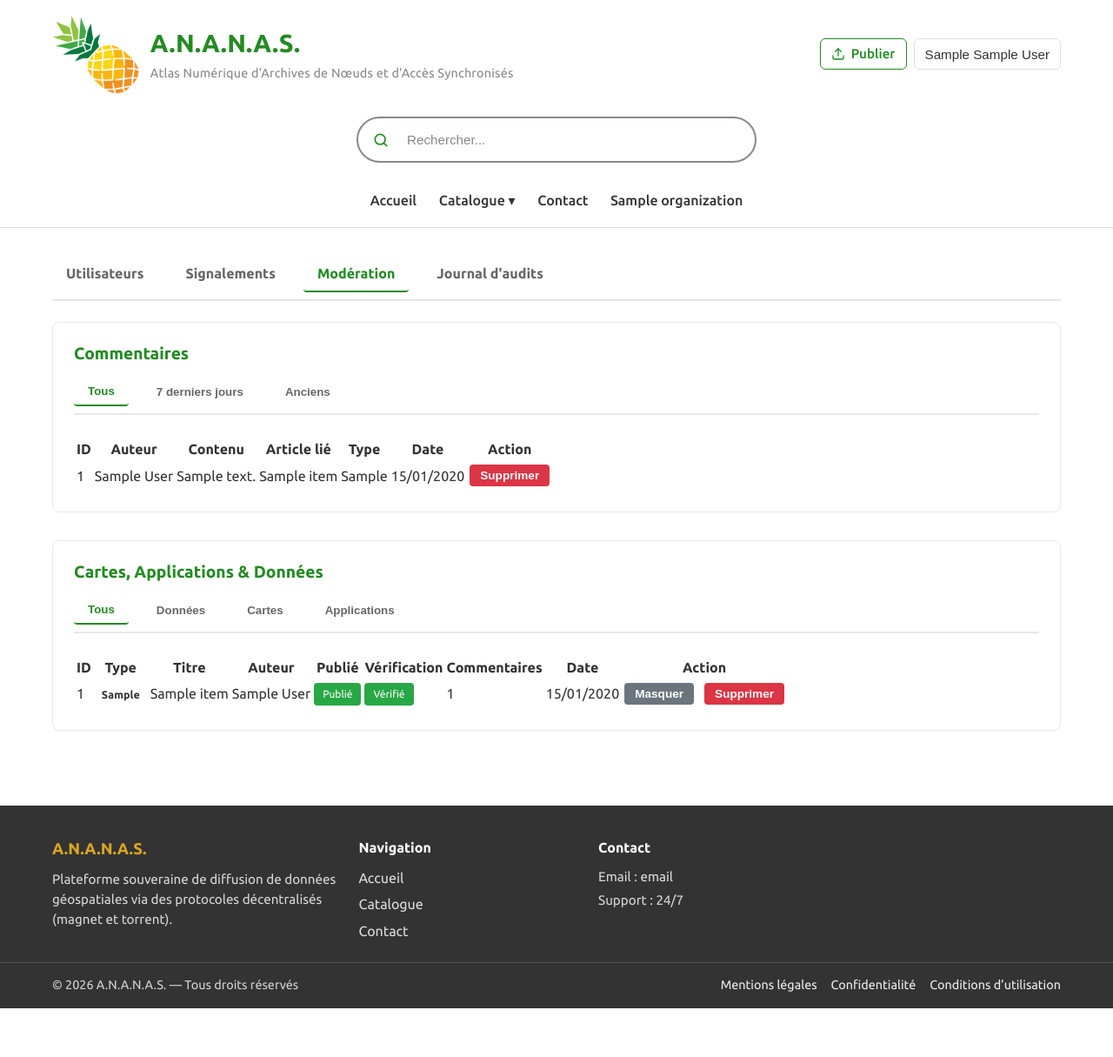
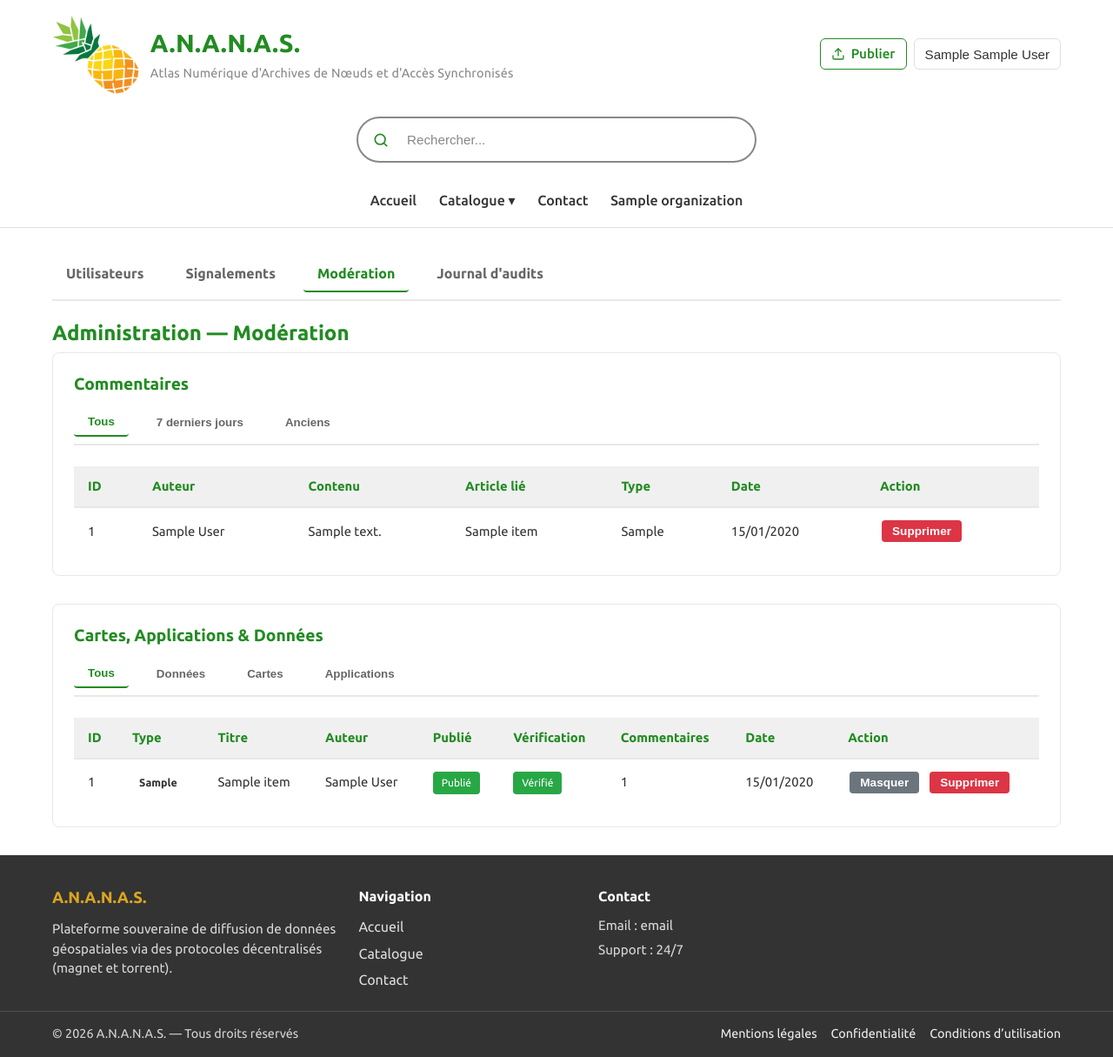
Before and after one commit to Alglior/ANANAS, a Flask app: page /admin/moderation in a window 1280 px wide. Shown: the whole page at 87% size. Before the commit the page ends 1159 px from the top, so only its background shows below. Run offline with Flask 3, Linux system fonts and the light colour scheme; the visitor is signed in with stand-in values (Sample User, id 1); tables that the repository leaves empty hold one stand-in row (values such as "Sample post"); parts of the project's set-up code (start-up, migrations or seed data) failed here and were passed over.

Commit message:
feat(ui): polish admin tables, ratings badges, and moderation nav

```diff
--- a/static/css/features/admin.css
+++ b/static/css/features/admin.css
@@ -210,3 +210,81 @@
   align-items: center;
   gap: 4px;
 }
+
+/* ── Admin table styles (consistent across all sections) ── */
+
+.admin-page table {
+  width: 100%;
+  border-collapse: collapse;
+  margin-top: 1rem;
+  font-size: 0.925rem;
+}
+
+.admin-page table thead tr {
+  background: var(--surface-gray);
+}
+
+.admin-page table th {
+  text-align: left;
+  padding: 0.75rem 1rem;
+  font-weight: 700;
+  color: var(--forest);
+  border-bottom: 2px solid var(--border-light);
+  white-space: nowrap;
+}
+
+.admin-page table td {
+  padding: 0.75rem 1rem;
+  border-bottom: 1px solid var(--border-light);
+  vertical-align: middle;
+}
+
+.admin-page table tbody tr:hover {
+  background: rgba(34, 139, 34, 0.03);
+}
+
+.admin-page table tbody tr:last-child td {
+  border-bottom: none;
+}
+
+/* Admin title headings */
+.admin-page h1 {
+  font-size: 1.5rem;
+  color: var(--forest);
+  margin-top: 1.25rem;
+  margin-bottom: 0.5rem;
+}
+
+/* Moderation tables inside panels */
+.mod-panel table {
+  width: 100%;
+  border-collapse: collapse;
+  font-size: 0.925rem;
+}
+
+.mod-panel table thead tr {
+  background: var(--surface-gray);
+}
+
+.mod-panel table th {
+  text-align: left;
+  padding: 0.75rem 1rem;
+  font-weight: 700;
+  color: var(--forest);
+  border-bottom: 2px solid var(--border-light);
+  white-space: nowrap;
+}
+
+.mod-panel table td {
+  padding: 0.75rem 1rem;
+  border-bottom: 1px solid var(--border-light);
+  vertical-align: middle;
+}
+
+.mod-panel table tbody tr:hover {
+  background: rgba(34, 139, 34, 0.03);
+}
+
+.mod-panel table tbody tr:last-child td {
+  border-bottom: none;
+}
--- a/static/css/features/ratings.css
+++ b/static/css/features/ratings.css
@@ -89,6 +89,15 @@
 .badge-verified {
     background: var(--color-success);
     color: var(--white);
+    padding: 4px 10px;
+    border-radius: var(--radius-sm);
+    font-size: 0.75rem;
+    display: inline-block;
+}
+
+.badge-pending {
+    background: var(--color-warning);
+    color: var(--charcoal);
     padding: 4px 10px;
     border-radius: var(--radius-sm);
     font-size: 0.75rem;
--- a/templates/admin/audit.html
+++ b/templates/admin/audit.html
@@ -10,6 +10,7 @@
       <nav class="admin-nav">
         <a href="/admin/users" {% if 'Utilisateurs' in title %}class="active"{% endif %}>Utilisateurs</a>
         <a href="/admin/reports" {% if 'Signalements' in title %}class="active"{% endif %}>Signalements</a>
+        <a href="/admin/moderation" {% if 'Modération' in title %}class="active"{% endif %}>Modération</a>
         <a href="/admin/audit" {% if 'Journal' in title %}class="active"{% endif %}>Journal d'audits</a>
       </nav>
       <h1>Administration — Journal d'audits ({{ entries | length }})</h1>
--- a/templates/admin/moderation.html
+++ b/templates/admin/moderation.html
@@ -13,6 +13,7 @@
         <a href="/admin/moderation" {% if 'Modération' in title %}class="active"{% endif %}>Modération</a>
         <a href="/admin/audit" {% if 'Journal' in title %}class="active"{% endif %}>Journal d'audits</a>
       </nav>
+      <h1>Administration — Modération</h1>
 
       <div class="moderation-section">
         <!-- Comments Moderation -->
--- a/templates/admin/reports.html
+++ b/templates/admin/reports.html
@@ -13,6 +13,7 @@
         <a href="/admin/moderation" {% if 'Modération' in title %}class="active"{% endif %}>Modération</a>
         <a href="/admin/audit" {% if 'Journal' in title %}class="active"{% endif %}>Journal d'audits</a>
       </nav>
+      <h1>Administration — Signalements ({{ pending_count }})</h1>
 
       <nav class="admin-filters">
         <a href="/admin/reports?status=all&type=all" {% if status == 'all' %}class="active"{% endif %}>Tous</a>
```
